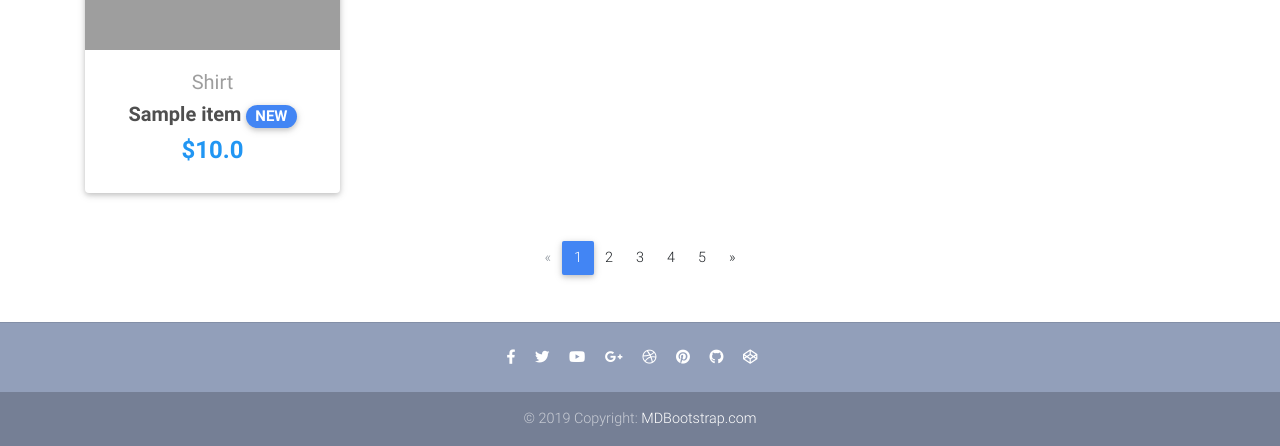
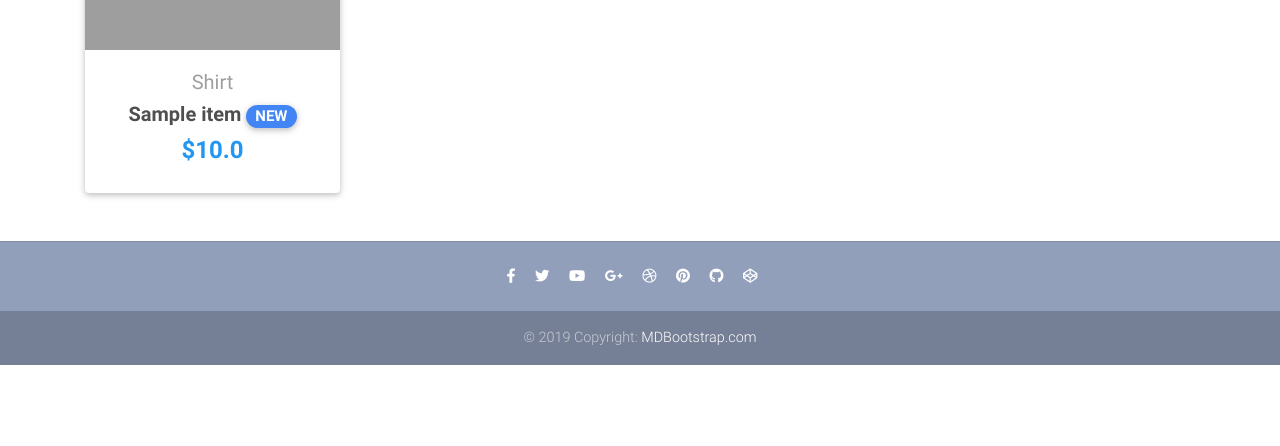
Before and after one commit to UTKx/literate-barnacle, a Django app: page / in a window 1280 px wide. Shown: the part 815-1261 px from the top of the page. After the commit the page ends 1180 px from the top, so only its background shows below. Run offline with Django 3.2, Linux system fonts and the light colour scheme; tables that the repository leaves empty hold one stand-in row (values such as "Sample post"); some libraries are stand-ins or nearby versions; grey boxes are pictures that could not be loaded.

Commit message:
Pagination

```diff
--- a/ecommerce/core/views.py
+++ b/ecommerce/core/views.py
@@ -7,6 +7,7 @@ from django.utils import timezone
 
 class Home(ListView):
 	model = Item
+	paginate_by = 2
 	template_name = 'home.html'
 
 
--- a/ecommerce/templates/home.html
+++ b/ecommerce/templates/home.html
@@ -116,43 +116,37 @@
       <!--Section: Products v.3-->
 
       <!--Pagination-->
+      {% if is_paginated %}
       <nav class="d-flex justify-content-center wow fadeIn">
         <ul class="pagination pg-blue">
 
           <!--Arrow left-->
-          <li class="page-item disabled">
-            <a class="page-link" href="#" aria-label="Previous">
+          {% if page_obj.has_previous %}
+          <li class="page-item">
+            <a class="page-link" href="?page={{ page_obj.previous_page_number }}" aria-label="Previous">
               <span aria-hidden="true">&laquo;</span>
               <span class="sr-only">Previous</span>
             </a>
           </li>
+          {% endif %}
 
           <li class="page-item active">
-            <a class="page-link" href="#">1
+            <a class="page-link" href="?page={{ page_obj.number }}">{{ page_obj.number }}
               <span class="sr-only">(current)</span>
             </a>
           </li>
+
+          {% if page_obj.has_next %}
           <li class="page-item">
-            <a class="page-link" href="#">2</a>
-          </li>
-          <li class="page-item">
-            <a class="page-link" href="#">3</a>
-          </li>
-          <li class="page-item">
-            <a class="page-link" href="#">4</a>
-          </li>
-          <li class="page-item">
-            <a class="page-link" href="#">5</a>
-          </li>
-
-          <li class="page-item">
-            <a class="page-link" href="#" aria-label="Next">
+            <a class="page-link" href="?page={{ page_obj.next_page_number }}" aria-label="Next">
               <span aria-hidden="true">&raquo;</span>
               <span class="sr-only">Next</span>
             </a>
           </li>
+          {% endif %}
         </ul>
       </nav>
+      {% endif %}
       <!--Pagination-->
 
     </div>
```
